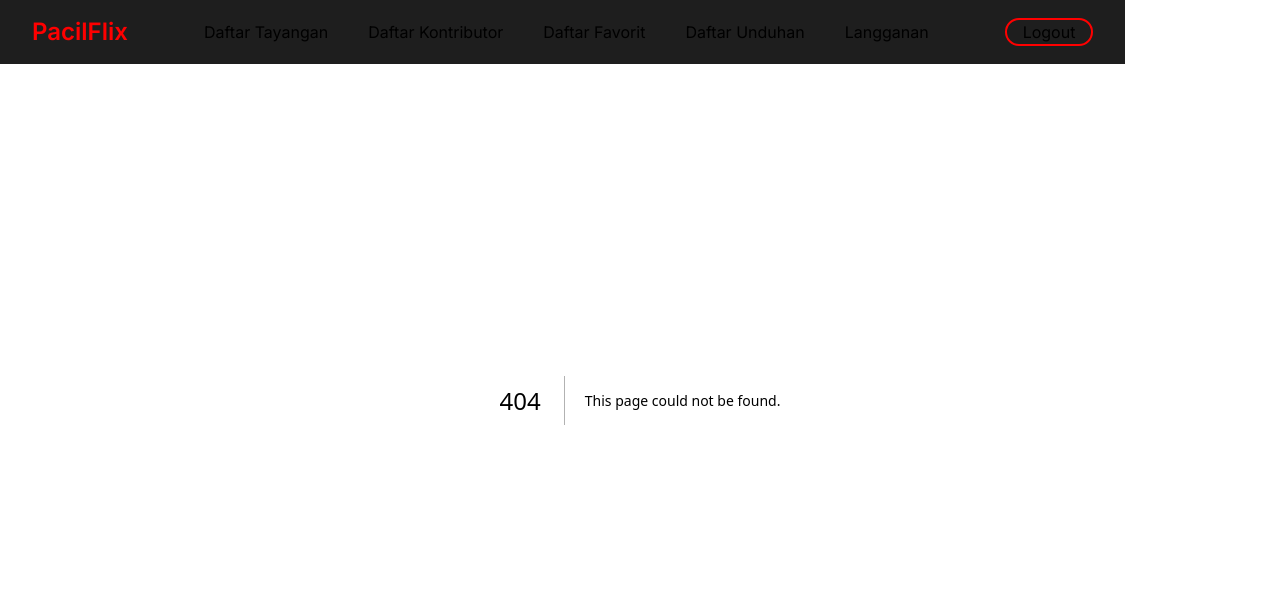
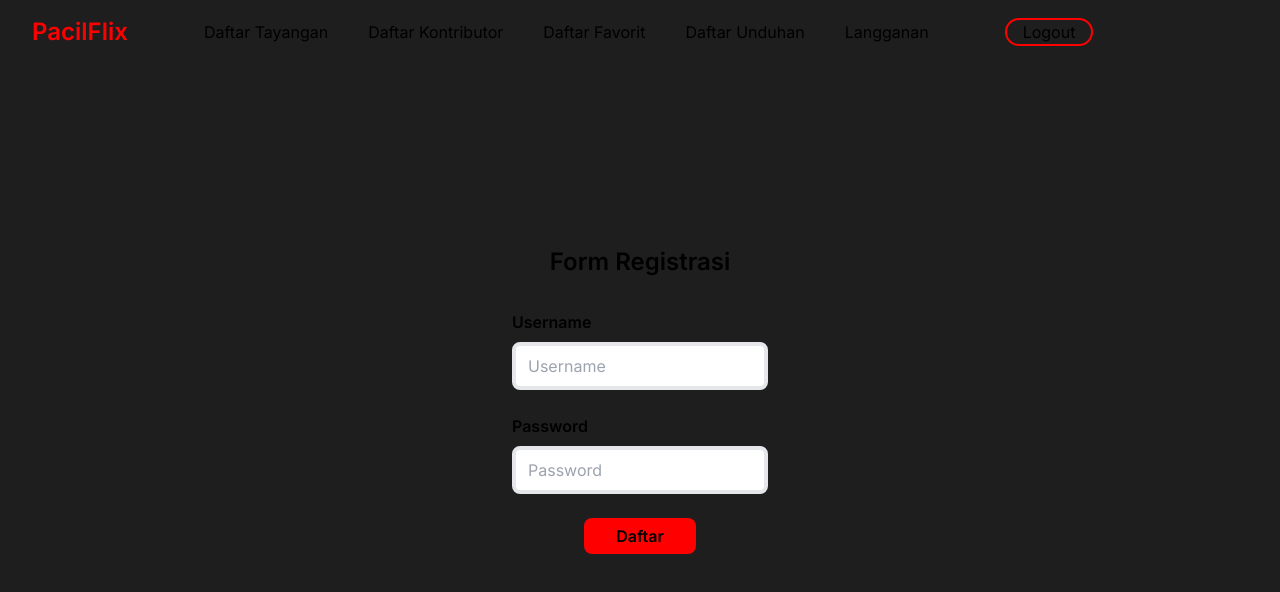
Before and after one commit to BasDat-E12-241/PacilFlix-fe, a Next.js app: page /register in a window 1280 px wide. Before the commit this address had no page. Shown: the top 592 px of the page. Built offline with nearby package versions, Linux system fonts and the light colour scheme.

Commit message:
add(auth): register page

```diff
--- a/src/app/page.js
+++ b/src/app/page.js
@@ -10,10 +10,10 @@ export default function Home() {
       <h1 className="text-3xl font-semibold">
         Unlimited movies, TV shows, and more
       </h1>
-      <Link href="/login" className="bg-red-primary w-28 justify-center flex rounded-lg py-1.5 font-semibold">
+      <Link href="/login" className="hover:scale-105 active:scale-95 active:opacity-70 transition-all bg-red-primary w-28 justify-center flex rounded-lg py-1.5 font-semibold">
         Login
       </Link>
-      <Link href="/register" className="bg-red-primary w-28 justify-center flex rounded-lg py-1.5 font-semibold">
+      <Link href="/register" className="hover:scale-105 active:scale-95 active:opacity-70 transition-all bg-red-primary w-28 justify-center flex rounded-lg py-1.5 font-semibold">
         Register
       </Link>
     </main>
--- /dev/null
+++ b/src/app/register/page.js
@@ -0,0 +1,28 @@
+export default function Register() {
+  return (
+    <section className="bg-primary min-h-screen flex flex-col items-center justify-center gap-8">
+      <h1 className="text-2xl font-semibold">Form Registrasi</h1>
+      <form className="flex flex-col items-center gap-6">
+        <label className="flex flex-col gap-2">
+          <span className="font-semibold">Username</span>
+          <input
+            type="text"
+            placeholder="Username"
+            className="border-4 transition-all border-solid rounded-lg px-3 py-2 w-64 bg-white text-black focus:border-red-primary"
+          />
+        </label>
+        <label className="flex flex-col gap-2">
+          <span className="font-semibold">Password</span>
+          <input
+            type="password"
+            placeholder="Password"
+            className="border-4 transition-all border-solid rounded-lg px-3 py-2 w-64 bg-white text-black focus:border-red-primary"
+          />
+        </label>
+        <button type="submit" className="hover:scale-105 active:scale-95 active:opacity-70 transition-all bg-red-primary w-28 justify-center flex rounded-lg py-1.5 font-semibold">
+          Daftar
+        </button>
+      </form>
+    </section>
+  );
+}
```
Also changed, not shown: 1 other file (tests, documents, lock files or other folders).
